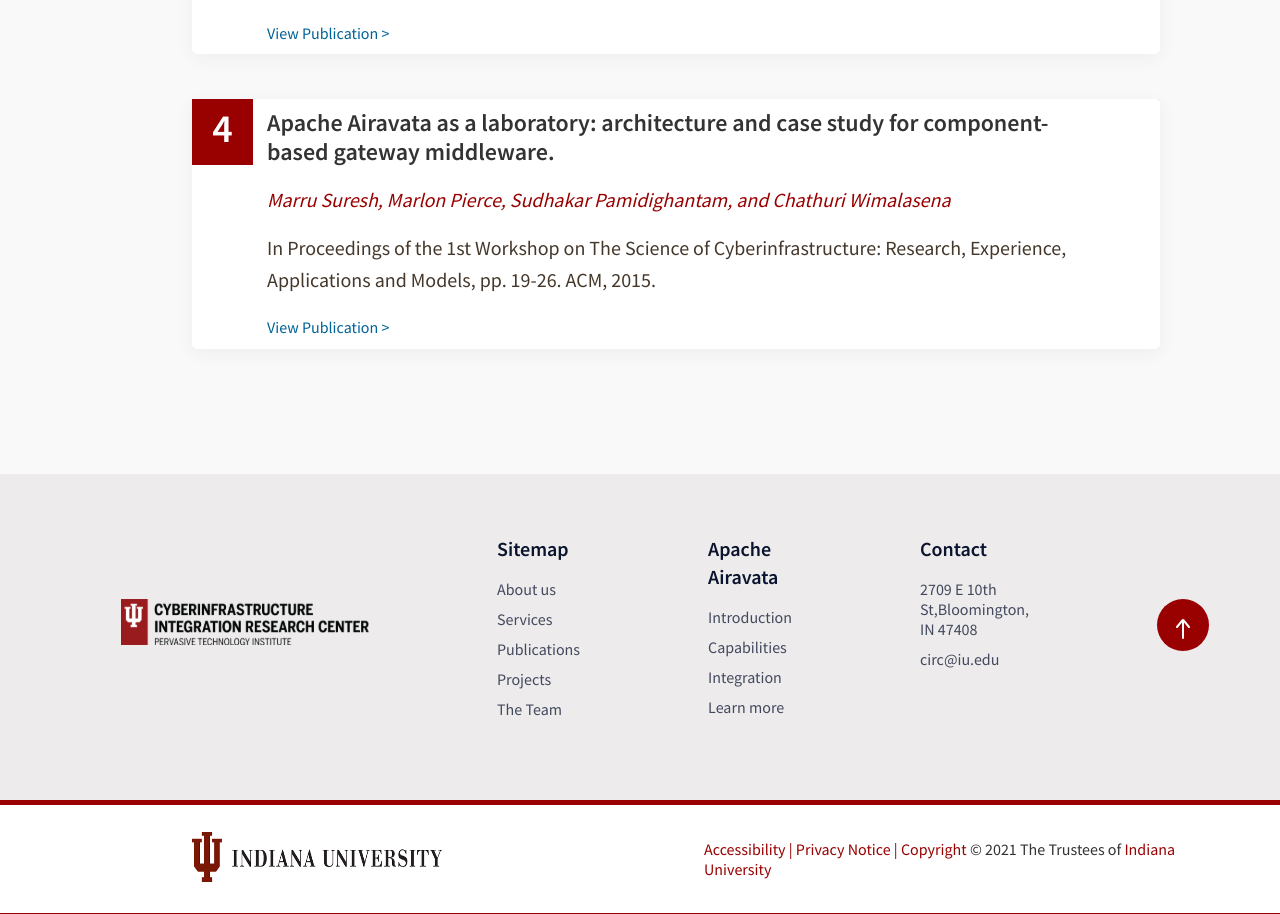
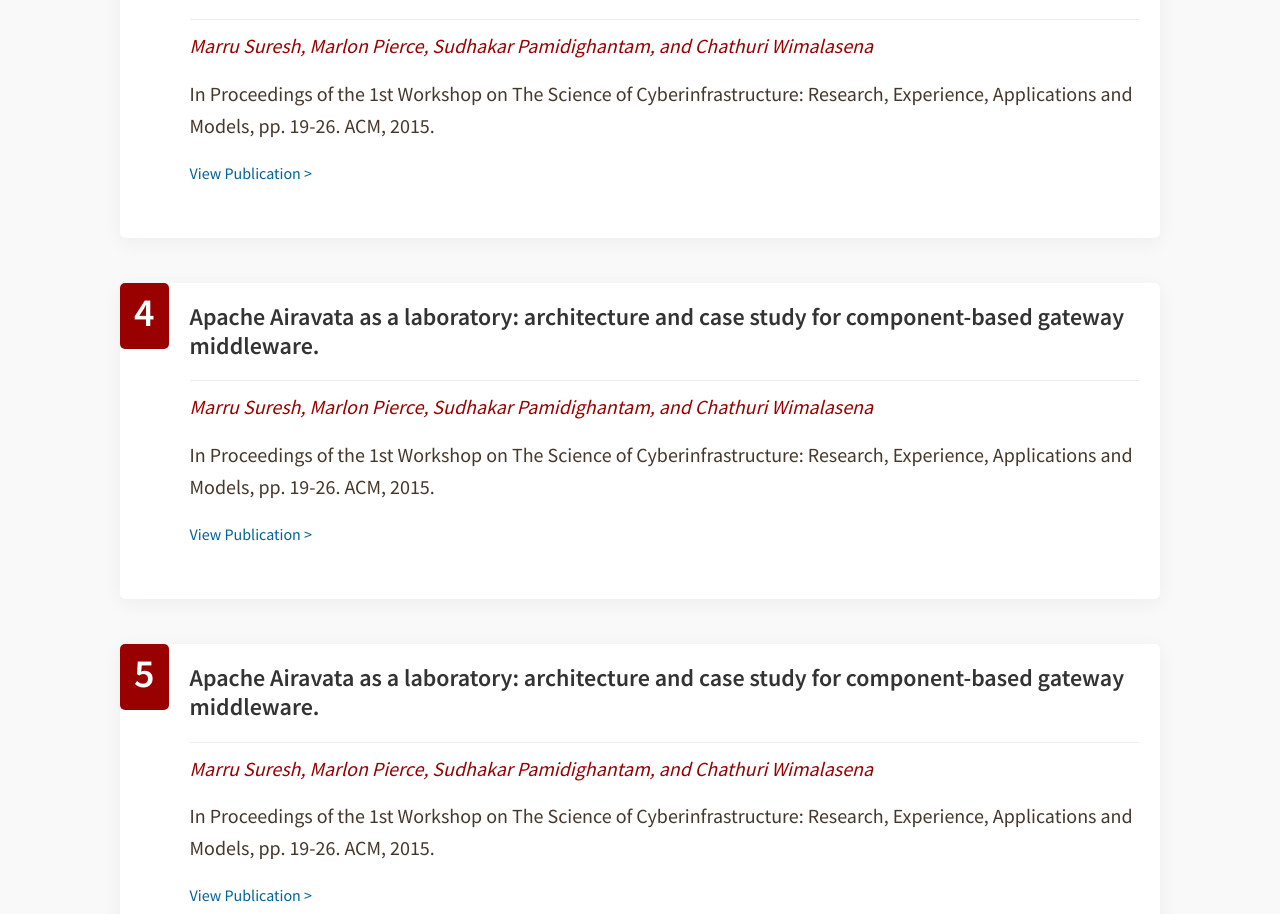
Before and after one commit to SciGaP/circ-website, a Vue app: page /projects in a window 1280 px wide. Shown: the part 3598-4512 px from the top of the page. Built offline with nearby package versions, Linux system fonts and the light colour scheme.

Commit message:
Added carousel in satisfied clients section.

```diff
--- a/src/components/overlay/publicationCard.vue
+++ b/src/components/overlay/publicationCard.vue
@@ -1,18 +1,24 @@
 <template>
 	<div class="publication-card link-text">
-		<div style="padding:0px 15px">
-			<span style="font-size:24px;line-height:120%;color:#333333"><b>{{ name }}</b></span><br/><br/>
-			<span style="padding-top:15px;font-size:20px;font-style:italic;ine-height:140%;color:#990000;align:center">{{ authors }}</span>
-			<p style="font-size:20px;line-height:160%;color:#45382B">{{ description }}</p>
-			<a href="" style="font-size:20px line-height:140%">View Publication ></a>
+		<div class="f-s pos-r">
+			<div class="number-publication">
+				<span style="vertical-align: middle;">{{id}}</span>
+			</div>
+			<div style="padding:0px 21px;padding-bottom:34px" >
+				<span class="publication-head" style="font-size:24px;line-height:120%;color:#333333"><b>{{ name }}</b></span>
+				<span style="display:block;margin-top:15px;font-size:20px;font-style:italic;ine-height:140%;color:#990000;align:center">{{ authors }}</span>
+				<p style="margin: 20px 0px;font-size:20px;line-height:160%;color:#45382B">{{ description }}</p>
+				<a href="" style="font-size:20px line-height:140%">View Publication ></a>
+			</div>
 		</div>
+
 	</div>
 </template>
 
 <script>
 export default {
 	name: 'publicationCard',
-	props: ['name', 'authors', 'description', 'publicationLink']
+	props: ['name', 'authors', 'description', 'publicationLink','id']
 }
 </script>
 
@@ -22,7 +28,35 @@
 	background: #FFFFFF;
 	box-shadow: 0px 4px 20px rgba(0, 0, 0, 0.05);
 	border-radius: 5px;
-    padding: 10px 60px;
+    padding: 20px 0px;
+}
+
+.number-publication {
+	top: 0;
+	left: 0;
+	width: 61px;
+	height: 66px;
+    box-sizing: border-box;
+    margin-left: 0px;
+    border-radius: 5px;
+    color: #FFFFFF;
+    background: #990000;
+    font-weight: bold;
+    font-size: 40px;
+    line-height: 50px;
+    text-align: center;
+	margin-top: -20px;
+}
+
+.publication-head::after {
+	content: "";
+	display: block;
+	height: 1px;
+	background: #EDEBEB;
+	border-radius: 5px;
+	width: 100%;
+	margin-top:20px;
+
 }
 
 img {
--- a/src/components/overlay/reviewCard.vue
+++ b/src/components/overlay/reviewCard.vue
@@ -3,7 +3,7 @@
     <div style="padding:calc(var(--width)*0.1)">
       <span style="line-height: 180%;font-size:20px;color: #333333;">"{{ review }}"</span>
     </div>
-    <div class="f-s" style="padding-left:calc(var(--width)*0.1);position: absolute;bottom: 0;padding-bottom: calc(var(--height)*0.05);">
+    <div class="f-s" style="padding-left:calc(var(--width)*0.1);bottom: 0;">
       <div class="pos-r" style="padding-right:10px">
         <img :src="require(`@/assets/${imageLink}`)" :alt="firstName[0].toUpperCase()">
       </div>
@@ -41,7 +41,7 @@
   background: #990000;
   display: block;
   bottom: 0;
-  position: absolute;
+  position: sticky;
 }
 
 img {
--- a/src/components/pages/Projects.vue
+++ b/src/components/pages/Projects.vue
@@ -32,7 +32,6 @@
 			<div style="padding-bottom:2rem"><span class="home-head-text head-text link-text">Projects</span></div>
 
 
-
             <div style="display:flex;column-gap:24px;padding-bottom:6rem">
 				<div v-for="filter in filterList" :key="filter">
 					<button class="filter-button link-text" :class="isFilterSelected(filter)?'filter-button-selected':''" v-on:click="onClickFilter(filter)">{{filter}}</button>
@@ -49,45 +48,21 @@
         <div id="publications" class="global-padding" style="background:#FAF9F9">
 			<div style="padding-bottom:2rem"><span class="home-head-text head-text link-text">Key Publications</span></div>
             <div>
-                <ol>
+                <ol v-for="publication in publicationList" :key="publication.id">
                     <li>
-                            <publicationCard
-                                name="Apache Airavata as a laboratory: architecture and case study for component-based gateway middleware."
-                                authors="Marru Suresh, Marlon Pierce, Sudhakar Pamidighantam, and Chathuri Wimalasena"
-                                description="In Proceedings of the 1st Workshop on The Science of Cyberinfrastructure: Research, Experience, Applications and Models, pp. 19-26. ACM, 2015."
-                            />
+						<publicationCard
+							:id="publication.id"
+							:name="publication.name"
+							:authors="publication.authors"
+							:description="publication.description"
+                        />
                     </li>
                     <br/><br/>
-                    <li>
-                            <publicationCard
-                                name="Apache Airavata as a laboratory: architecture and case study for component-based gateway middleware."
-                                authors="Marru Suresh, Marlon Pierce, Sudhakar Pamidighantam, and Chathuri Wimalasena"
-                                description="In Proceedings of the 1st Workshop on The Science of Cyberinfrastructure: Research, Experience, Applications and Models, pp. 19-26. ACM, 2015."
-                            />
-                    </li>
-                    <br/>
-                    <br/>
-                    <li>
-                            <publicationCard
-                                name="Apache Airavata as a laboratory: architecture and case study for component-based gateway middleware."
-                                authors="Marru Suresh, Marlon Pierce, Sudhakar Pamidighantam, and Chathuri Wimalasena"
-                                description="In Proceedings of the 1st Workshop on The Science of Cyberinfrastructure: Research, Experience, Applications and Models, pp. 19-26. ACM, 2015."
-                            />
-                    </li>
-                    <br/>
-                    <br/>
-                    <li>
-                            <publicationCard
-                                name="Apache Airavata as a laboratory: architecture and case study for component-based gateway middleware."
-                                authors="Marru Suresh, Marlon Pierce, Sudhakar Pamidighantam, and Chathuri Wimalasena"
-                                description="In Proceedings of the 1st Workshop on The Science of Cyberinfrastructure: Research, Experience, Applications and Models, pp. 19-26. ACM, 2015."
-                            />
-                    </li><br/>
-                    <br/>
-
                 </ol>
+				<button v-on:click="allpublications()" class="bor-rad hig-3r airvata-button link-text bg-crim-colo">View all publications</button>
             </div>
         </div>
+
     </div>
 </template>
 
@@ -104,6 +79,100 @@
         return {
             test:0,
             selected_filters: [],
+			publicationList: [],
+			allPublicationList: [
+				{
+					name:"Apache Airavata as a laboratory: architecture and case study for component-based gateway middleware.",
+					authors:"Marru Suresh, Marlon Pierce, Sudhakar Pamidighantam, and Chathuri Wimalasena",
+					description:"In Proceedings of the 1st Workshop on The Science of Cyberinfrastructure: Research, Experience, Applications and Models, pp. 19-26. ACM, 2015.",
+					link: '',
+					id: 1,
+				},
+				{
+					name:"Apache Airavata as a laboratory: architecture and case study for component-based gateway middleware.",
+					authors:"Marru Suresh, Marlon Pierce, Sudhakar Pamidighantam, and Chathuri Wimalasena",
+					description:"In Proceedings of the 1st Workshop on The Science of Cyberinfrastructure: Research, Experience, Applications and Models, pp. 19-26. ACM, 2015.",
+					link: '',
+					id: 2,
+				},
+				{
+					name:"Apache Airavata as a laboratory: architecture and case study for component-based gateway middleware.",
+					authors:"Marru Suresh, Marlon Pierce, Sudhakar Pamidighantam, and Chathuri Wimalasena",
+					description:"In Proceedings of the 1st Workshop on The Science of Cyberinfrastructure: Research, Experience, Applications and Models, pp. 19-26. ACM, 2015.",
+					link: '',
+					id: 3,
+				},
+				{
+					name:"Apache Airavata as a laboratory: architecture and case study for component-based gateway middleware.",
+					authors:"Marru Suresh, Marlon Pierce, Sudhakar Pamidighantam, and Chathuri Wimalasena",
+					description:"In Proceedings of the 1st Workshop on The Science of Cyberinfrastructure: Research, Experience, Applications and Models, pp. 19-26. ACM, 2015.",
+					link: '',
+					id: 4,
+				},
+				{
+					name:"Apache Airavata as a laboratory: architecture and case study for component-based gateway middleware.",
+					authors:"Marru Suresh, Marlon Pierce, Sudhakar Pamidighantam, and Chathuri Wimalasena",
+					description:"In Proceedings of the 1st Workshop on The Science of Cyberinfrastructure: Research, Experience, Applications and Models, pp. 19-26. ACM, 2015.",
+					link: '',
+					id: 5,
+				},
+				{
+					name:"Apache Airavata as a laboratory: architecture and case study for component-based gateway middleware.",
+					authors:"Marru Suresh, Marlon Pierce, Sudhakar Pamidighantam, and Chathuri Wimalasena",
+					description:"In Proceedings of the 1st Workshop on The Science of Cyberinfrastructure: Research, Experience, Applications and Models, pp. 19-26. ACM, 2015.",
+					link: '',
+					id: 6,
+				},
+				{
+					name:"Apache Airavata as a laboratory: architecture and case study for component-based gateway middleware.",
+					authors:"Marru Suresh, Marlon Pierce, Sudhakar Pamidighantam, and Chathuri Wimalasena",
+					description:"In Proceedings of the 1st Workshop on The Science of Cyberinfrastructure: Research, Experience, Applications and Models, pp. 19-26. ACM, 2015.",
+					link: '',
+					id: 7,
+				},
+				{
+					name:"Apache Airavata as a laboratory: architecture and case study for component-based gateway middleware.",
+					authors:"Marru Suresh, Marlon Pierce, Sudhakar Pamidighantam, and Chathuri Wimalasena",
+					description:"In Proceedings of the 1st Workshop on The Science of Cyberinfrastructure: Research, Experience, Applications and Models, pp. 19-26. ACM, 2015.",
+					link: '',
+					id: 8,
+				},
+				{
+					name:"Apache Airavata as a laboratory: architecture and case study for component-based gateway middleware.",
+					authors:"Marru Suresh, Marlon Pierce, Sudhakar Pamidighantam, and Chathuri Wimalasena",
+					description:"In Proceedings of the 1st Workshop on The Science of Cyberinfrastructure: Research, Experience, Applications and Models, pp. 19-26. ACM, 2015.",
+					link: '',
+					id: 9,
+				},
+				{
+					name:"Apache Airavata as a laboratory: architecture and case study for component-based gateway middleware.",
+					authors:"Marru Suresh, Marlon Pierce, Sudhakar Pamidighantam, and Chathuri Wimalasena",
+					description:"In Proceedings of the 1st Workshop on The Science of Cyberinfrastructure: Research, Experience, Applications and Models, pp. 19-26. ACM, 2015.",
+					link: '',
+					id: 10,
+				},
+				{
+					name:"Apache Airavata as a laboratory: architecture and case study for component-based gateway middleware.",
+					authors:"Marru Suresh, Marlon Pierce, Sudhakar Pamidighantam, and Chathuri Wimalasena",
+					description:"In Proceedings of the 1st Workshop on The Science of Cyberinfrastructure: Research, Experience, Applications and Models, pp. 19-26. ACM, 2015.",
+					link: '',
+					id: 11,
+				},
+				{
+					name:"Apache Airavata as a laboratory: architecture and case study for component-based gateway middleware.",
+					authors:"Marru Suresh, Marlon Pierce, Sudhakar Pamidighantam, and Chathuri Wimalasena",
+					description:"In Proceedings of the 1st Workshop on The Science of Cyberinfrastructure: Research, Experience, Applications and Models, pp. 19-26. ACM, 2015.",
+					link: '',
+					id: 12,
+				},
+				{
+					name:"Apache Airavata as a laboratory: architecture and case study for component-based gateway middleware.",
+					authors:"Marru Suresh, Marlon Pierce, Sudhakar Pamidighantam, and Chathuri Wimalasena",
+					description:"In Proceedings of the 1st Workshop on The Science of Cyberinfrastructure: Research, Experience, Applications and Models, pp. 19-26. ACM, 2015.",
+					link: '',
+					id: 13,
+				},
+			],
             projectsList:[
                 {
                     name:"Electron microscopy Center",
@@ -164,6 +233,9 @@
             ]
         }
     },
+	mounted(){
+		this.publicationList = this.allPublicationList.slice(0,5);
+	},
     computed: {
 		filterList: function() {
 			var filter_list = [];
@@ -186,6 +258,9 @@
 			}else{
 				this.selected_filters.push(filter);
 			}
+		},
+		allpublications() {
+			this.publicationList = [...this.allPublicationList];
 		}
 	}
 }
@@ -195,38 +270,18 @@
 img {
 	filter: drop-shadow(0px 4px 4px rgba(0, 0, 0, 0.25));border-radius: 5px 50px 5px 50px;
 }
-ol{
-    counter-reset: li;
+
+ol {
+	padding: 0px;
+	margin: 0px;
 }
+
 ol > li {
     position:relative; /* Create a positioning context */
-    margin:0 0 0 2em; /* Give each list item a left margin to make room for the numbers */
+    margin:0 0 0 0rem; /* Give each list item a left margin to make room for the numbers */
     padding:0px 0px; /* Add some spacing around the content */
     list-style:none; /* Disable the normal item numbering */
     background:#f6f6f6;
-    counter-increment:li;
-}
-ol > li:before {
-
-    content:counter(li);
-    position:absolute;
-    top:0px;
-    left:0em;
-    -moz-box-sizing:border-box;
-    -webkit-box-sizing:border-box;
-    box-sizing:border-box;
-    width:61px;
-    height:66px;
-    margin-right:8px;
-    padding:4px;
-    border-top:2px;
-    color:#FFFFFF;
-    background:#990000;
-    font-weight:bold;
-    font-family:Source Sans Pro;
-    font-size:40px;
-    line-height:50px;
-    text-align:center;
 }
 
 </style>
```
Also changed, not shown: src/App.vue (+7 -2 lines), src/components/pages/Home.vue (+129 -6 lines).
